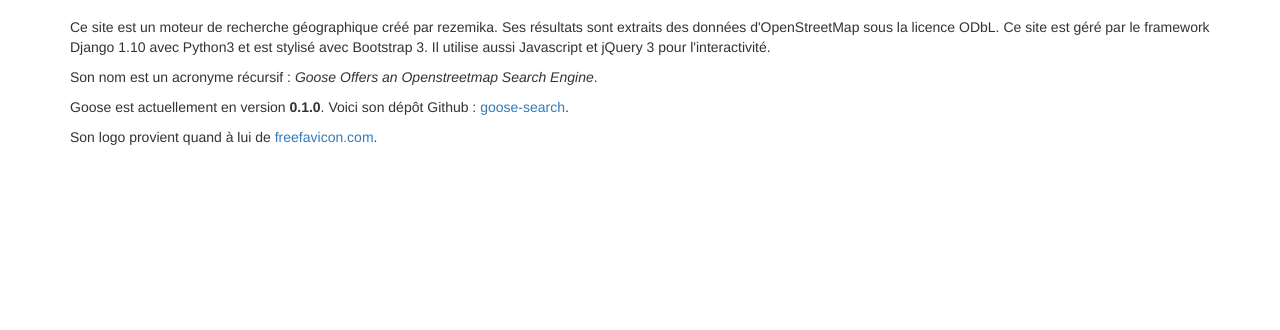
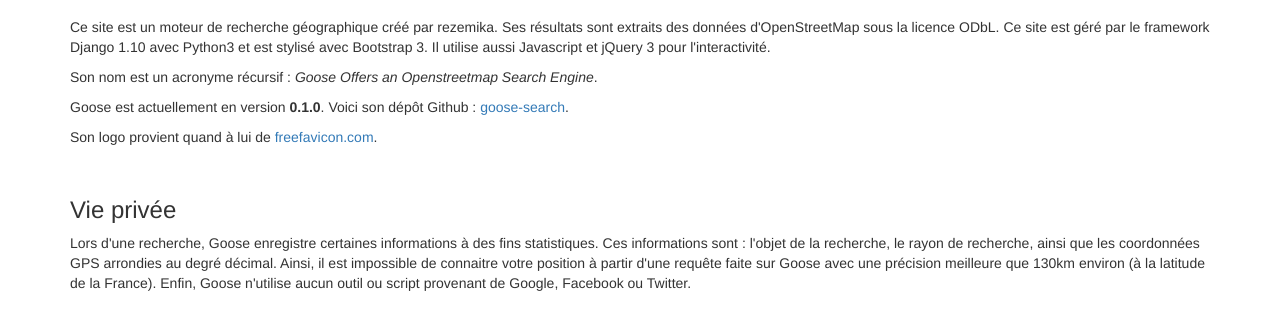
Before and after one commit to rezemika/goose-search, a Django app: page /about/ in a window 1280 px wide. Shown: the part 190-520 px from the top of the page. Run offline with Django 3.2, Linux system fonts and the light colour scheme; some libraries are stand-ins or nearby versions.

Commit message:
Ajoute un paragraphe sur la vie privée dans la page 'À propos'

```diff
--- a/search/templates/search/about.html
+++ b/search/templates/search/about.html
@@ -8,4 +8,7 @@
     <p>Goose est actuellement en version <b>{{ GOOSE_META.version }}</b>. Voici son dépôt Github : <a href="https://github.com/rezemika/goose-search">goose-search</a>.</p>
     <p>Son logo provient quand à lui de <a href="https://www.freefavicon.com/freefavicons/animal/iconinfo/goose----152-248178.html">freefavicon.com</a>.</p>
     <br>
+    <h3>Vie privée</h3>
+    <p>Lors d'une recherche, Goose enregistre certaines informations à des fins statistiques. Ces informations sont : l'objet de la recherche, le rayon de recherche, ainsi que les coordonnées GPS arrondies au degré décimal. Ainsi, il est impossible de connaitre votre position à partir d'une requête faite sur Goose avec une précision meilleure que 130km environ (à la latitude de la France). Enfin, Goose n'utilise aucun outil ou script provenant de Google, Facebook ou Twitter.</p>
+    <br>
 {% endblock %}
```
